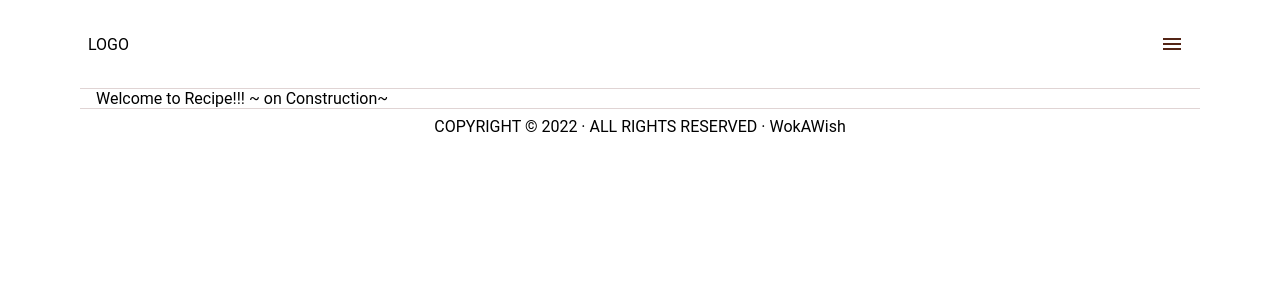
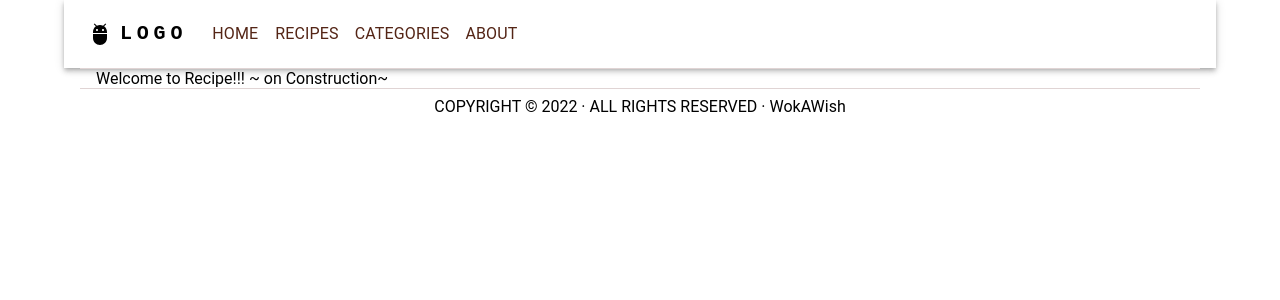
Before and after one commit to devbyalc/kag-project, a Next.js app: page / in a window 1280 px wide. Shown: the top 300 px of the page. Built offline with nearby package versions, Linux system fonts and the light colour scheme.

Commit message:
created App bar

```diff
--- /dev/null
+++ b/components/AppBar/ResponsiveAppBar.module.css
@@ -0,0 +1,4 @@
+.links{
+margin:10px;
+font-weight: 600;
+}
--- /dev/null
+++ b/components/AppBar/ResponsiveAppBar.tsx
@@ -0,0 +1,189 @@
+import * as React from "react";
+import AppBar from "@mui/material/AppBar";
+import Box from "@mui/material/Box";
+import Toolbar from "@mui/material/Toolbar";
+import IconButton from "@mui/material/IconButton";
+import Typography from "@mui/material/Typography";
+import Menu from "@mui/material/Menu";
+import MenuIcon from "@mui/icons-material/Menu";
+import Container from "@mui/material/Container";
+// import Avatar from '@mui/material/Avatar';
+import Button from "@mui/material/Button";
+// import Tooltip from '@mui/material/Tooltip';
+import MenuItem from "@mui/material/MenuItem";
+import AdbIcon from "@mui/icons-material/Adb";
+import Link from "next/link";
+
+const navs = [
+  { nav: "HOME", href: "/" },
+  { nav: "RECIPES", href: "/recipes" },
+  { nav: "CATEGORIES", href: "/recipes/category" },
+  { nav: "ABOUT", href: "/about" },
+];
+// const settings = ['Profile', 'Account', 'Dashboard', 'Logout']; -- future reference
+
+const ResponsiveAppBar = () => {
+  const [anchorElNav, setAnchorElNav] = React.useState<null | HTMLElement>(
+    null
+  );
+  // const [anchorElUser, setAnchorElUser] = React.useState<null | HTMLElement>(null); -- future reference
+
+  const handleOpenNavMenu = (event: React.MouseEvent<HTMLElement>) => {
+    setAnchorElNav(event.currentTarget);
+  };
+
+  // const handleOpenUserMenu = (event: React.MouseEvent<HTMLElement>) => {
+  //   setAnchorElUser(event.currentTarget);
+  // }; -- future reference
+
+  const handleCloseNavMenu = () => {
+    setAnchorElNav(null);
+  };
+
+  // const handleCloseUserMenu = () => {
+  //   setAnchorElUser(null);
+  // }; -- future reference
+
+  return (
+    <AppBar position="static" color="transparent">
+      <Container maxWidth="xl">
+        <Toolbar disableGutters>
+        <AdbIcon sx={{ display: { xs: "none", md: "flex" }, mr: 1 }} />
+          <Link href="/">
+            <a>
+              <Typography
+                variant="h6"
+                noWrap
+                sx={{
+                  mr: 2,
+                  display: { xs: "none", md: "flex" },
+                  fontFamily: "monospace",
+                  fontWeight: 700,
+                  letterSpacing: ".3rem",
+                  color: "inherit",
+                  textDecoration: "none",
+                }}
+              >
+                LOGO
+              </Typography>
+            </a>
+          </Link>
+
+          <Box sx={{ flexGrow: 1, display: { xs: "flex", md: "none" } }}>
+            <IconButton
+              size="large"
+              aria-label="account of current user"
+              aria-controls="menu-appbar"
+              aria-haspopup="true"
+              onClick={handleOpenNavMenu}
+              sx={{ color: "primary.dark" }}
+            >
+              <MenuIcon />
+            </IconButton>
+            <Menu
+              id="menu-appbar"
+              anchorEl={anchorElNav}
+              anchorOrigin={{
+                vertical: "bottom",
+                horizontal: "left",
+              }}
+              keepMounted
+              transformOrigin={{
+                vertical: "top",
+                horizontal: "left",
+              }}
+              open={Boolean(anchorElNav)}
+              onClose={handleCloseNavMenu}
+              sx={{
+                display: { xs: "block", md: "none" },
+              }}
+            >
+              {navs.map((page) => (
+                <MenuItem
+                  key={page.nav}
+                  onClick={handleCloseNavMenu}
+                  sx={{ color: "primary.dark" }}
+                >
+                  <Link href={page.href}>
+                    <a>
+                      <Typography textAlign="center">{page.nav}</Typography>
+                    </a>
+                  </Link>
+                </MenuItem>
+              ))}
+            </Menu>
+          </Box>
+          <AdbIcon sx={{ display: { xs: "flex", md: "none" }, mr: 1 }} />
+
+          <Link href="/">
+            <a>
+              <Typography
+                variant="h5"
+                noWrap
+                sx={{
+                  mr: 2,
+                  display: { xs: "flex", md: "none" },
+                  flexGrow: 1,
+                  fontFamily: "monospace",
+                  fontWeight: 700,
+                  letterSpacing: ".3rem",
+                  color: "inherit",
+                  textDecoration: "none",
+                }}
+              >
+                LOGO
+              </Typography>
+            </a>
+          </Link>
+
+          <Box sx={{ flexGrow: 1, display: { xs: "none", md: "flex" } }}>
+            {navs.map((page) => (
+              <Button
+                key={page.nav}
+                onClick={handleCloseNavMenu}
+                sx={{ my: 2, color: "primary.dark", display: "block" }}
+              >
+                <Link href={page.href}>
+                  <a>
+                    <Typography textAlign="center">{page.nav}</Typography>
+                  </a>
+                </Link>
+              </Button>
+            ))}
+          </Box>
+          {/* commented out for future references
+          <Box sx={{ flexGrow: 0 }}>
+            <Tooltip title="Open settings">
+              <IconButton onClick={handleOpenUserMenu} sx={{ p: 0 }}>
+                <Avatar alt="Remy Sharp" src="/static/images/avatar/2.jpg" />
+              </IconButton>
+            </Tooltip>
+            <Menu
+              sx={{ mt: '45px' }}
+              id="menu-appbar"
+              anchorEl={anchorElUser}
+              anchorOrigin={{
+                vertical: 'top',
+                horizontal: 'right',
+              }}
+              keepMounted
+              transformOrigin={{
+                vertical: 'top',
+                horizontal: 'right',
+              }}
+              open={Boolean(anchorElUser)}
+              onClose={handleCloseUserMenu}
+            >
+              {settings.map((setting) => (
+                <MenuItem key={setting} onClick={handleCloseUserMenu}>
+                  <Typography textAlign="center">{setting}</Typography>
+                </MenuItem>
+              ))}
+            </Menu>
+          </Box> */}
+        </Toolbar>
+      </Container>
+    </AppBar>
+  );
+};
+export default ResponsiveAppBar;
--- a/components/Layout/Layout.tsx
+++ b/components/Layout/Layout.tsx
@@ -1,5 +1,6 @@
 import {Grid, Divider, Container} from "@mui/material";
 import React from "react";
+import ResponsiveAppBar from "../AppBar/ResponsiveAppBar";
 import Footer from "../Footer/Footer";
 import Header from "../Header/Header";
 
@@ -12,7 +13,8 @@
     <Container>
     <Grid container direction="column">
       <Grid  item>
-        <Header />
+        {/* <Header /> */}
+        <ResponsiveAppBar/>
       </Grid>
       <Grid item>
           <Divider variant="middle" sx={{backgroundColor:"primary.light"}}/>
```
